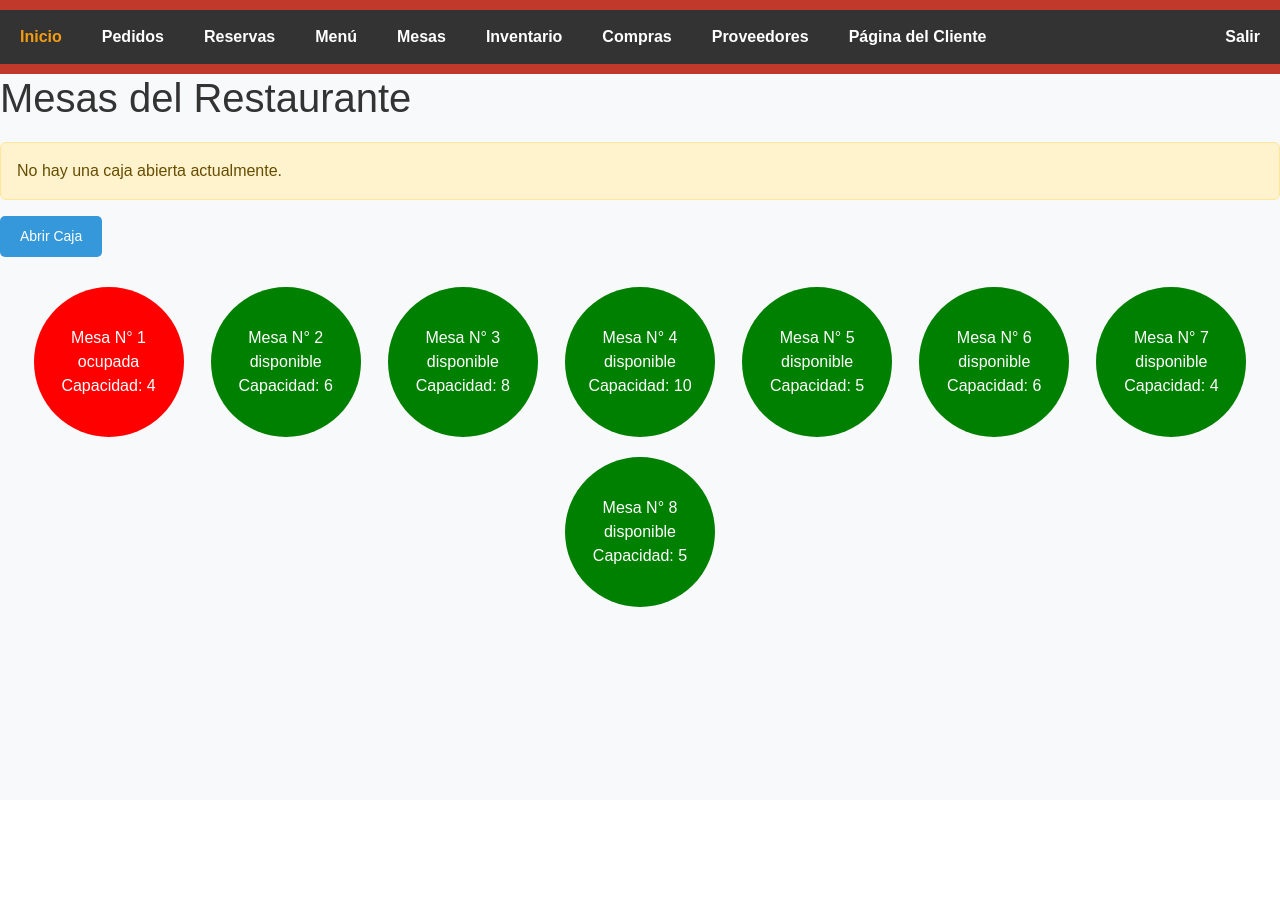
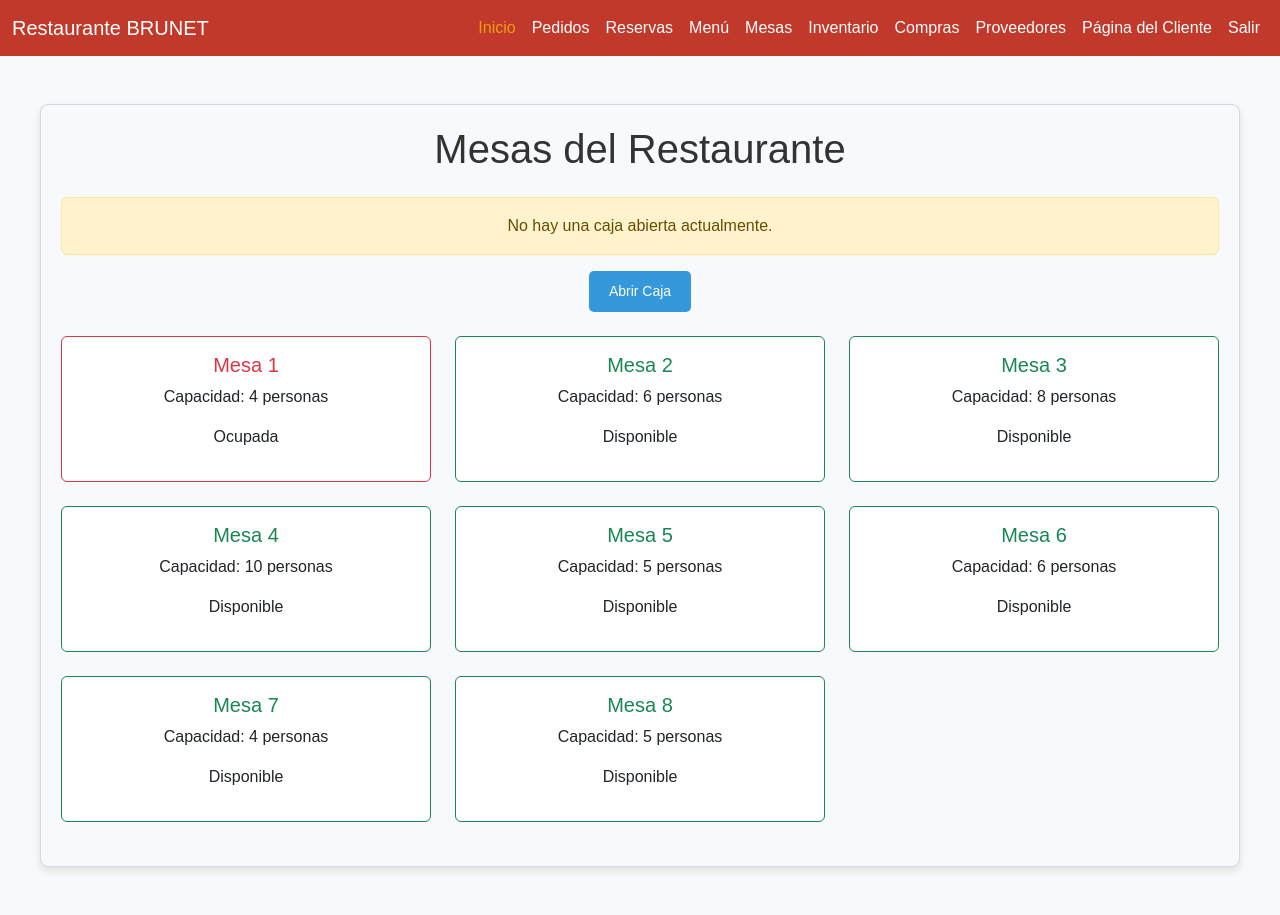
Before and after one commit to Leonelpescador/Bruenet-2.0, a Django app: page / in a window 1280 px wide. Before the commit the page ends 607 px from the top, so only its background shows below. Run offline with Django 5.2, Linux system fonts and the light colour scheme; a user stored in the database is signed in; data comes from the database, SQL or seed files in the repository; both versions use the stored data as it was after the commit.

Commit message:
estamos en proceso de adaptar la pagina para que se vea bien en celular.

```diff
--- a/brunet/restaurant/static/css/styles.css
+++ b/brunet/restaurant/static/css/styles.css
@@ -1,14 +1,19 @@
+/* Estilos básicos del cuerpo */
 body {
-    font-family: Arial, sans-serif;
-    background-color: #f0f0f5;
+    font-family: 'Poppins', sans-serif;
+    background-color: #f8f9fa;
+    color: #333;
     margin: 0;
     padding: 0;
 }
 
+/* Estilos para la navegación */
 header nav ul {
     list-style: none;
     padding: 0;
+    margin: 0;
     display: flex;
+    flex-wrap: wrap;
     background-color: #333;
 }
 
@@ -22,12 +27,75 @@ header nav ul li a {
     padding: 15px 20px;
     text-decoration: none;
     display: block;
+    text-align: center;
 }
 
 header nav ul li a:hover {
     background-color: #555;
 }
 
+/* Estilos para la barra de navegación con Bootstrap */
+.navbar {
+    background-color: #c0392b;
+}
+
+.navbar-brand, .nav-link {
+    color: #fff !important;
+}
+
+.navbar-nav .nav-link:hover, .navbar-nav .nav-item.active .nav-link {
+    color: #f39c12 !important;
+}
+
+/* Estilos para el contenedor principal */
+.container {
+    background-color: #f7f9fc;
+    border: 1px solid #d1dbe5;
+    border-radius: 8px;
+    box-shadow: 0 4px 8px rgba(0, 0, 0, 0.1);
+    padding: 20px;
+    margin: 20px auto;
+    max-width: 1200px;
+}
+
+/* Estilos para los botones */
+.btn {
+    background-color: #3498db;
+    color: #fff;
+    padding: 10px 20px;
+    border-radius: 5px;
+    border: none;
+    cursor: pointer;
+    font-size: 14px;
+    text-align: center;
+    text-decoration: none;
+    display: inline-block;
+    transition: background-color 0.3s ease;
+}
+
+.btn:hover {
+    background-color: #2980b9;
+}
+
+/* Estilos responsivos para la navegación */
+@media (max-width: 768px) {
+    header nav ul {
+        flex-direction: column;
+        align-items: stretch;
+    }
+
+    .navbar-nav {
+        text-align: center;
+        width: 100%;
+    }
+
+    .navbar-nav .nav-item {
+        margin-bottom: 10px;
+        width: 100%;
+    }
+}
+
+/* Estilos para las mesas */
 .mesas {
     display: flex;
     justify-content: space-around;
--- a/brunet/restaurant/templates/base.html
+++ b/brunet/restaurant/templates/base.html
@@ -4,127 +4,65 @@
 <head>
     <meta charset="UTF-8">
     <meta name="viewport" content="width=device-width, initial-scale=1.0">
-    <title>Restaurante Brunet</title>
+
+    <!-- Bloque de título que puede ser reemplazado por las plantillas que extiendan esta -->
+    <title>{% block title %}Restaurante Brunet{% endblock %}</title>
+
+    <!-- Inclusión de Bootstrap CSS -->
+    <link href="https://cdn.jsdelivr.net/npm/bootstrap@5.3.0/dist/css/bootstrap.min.css" rel="stylesheet">
     <link rel="stylesheet" href="{% static 'css/styles.css' %}">
-    <link href="https://cdn.jsdelivr.net/npm/bootstrap@5.3.0/dist/css/bootstrap.min.css" rel="stylesheet">
-    <style>
-        body {
-            font-family: 'Poppins', sans-serif;
-            background-color: #f8f9fa;
-            color: #333;
-        }
 
-        header {
-            background-color: #c0392b;
-            padding: 10px 0;
-        }
-
-        nav ul {
-            list-style-type: none;
-            margin: 0;
-            padding: 0;
-            display: flex;
-            justify-content: center;
-        }
-
-        nav ul li {
-            margin: 0 15px;
-        }
-
-        nav ul li a {
-            color: #fff;
-            text-decoration: none;
-            font-weight: bold;
-        }
-
-        nav ul li a:hover, nav ul li.active a {
-            color: #f39c12;
-        }
-
-        .container {
-            background-color: #f7f9fc;
-            border: 1px solid #d1dbe5;
-            border-radius: 8px;
-            box-shadow: 0 4px 8px rgba(0, 0, 0, 0.1);
-            padding: 20px;
-            margin: 20px auto;
-            max-width: 1200px;
-            font-family: 'Segoe UI', Tahoma, Geneva, Verdana, sans-serif;
-        }
-
-        .container h1 {
-            color: #2c3e50;
-            font-weight: 600;
-            text-align: center;
-            margin-bottom: 20px;
-        }
-
-        .table {
-            width: 100%;
-            border-collapse: collapse;
-            margin-top: 20px;
-        }
-
-        .table th, .table td {
-            border: 1px solid #d1dbe5;
-            padding: 10px;
-            text-align: left;
-            font-size: 14px;
-        }
-
-        .table th {
-            background-color: #eaf1f7;
-            color: #2c3e50;
-            font-weight: bold;
-        }
-
-        .table tr:nth-child(even) {
-            background-color: #f4f7fc;
-        }
-
-        .table tr:hover {
-            background-color: #e0ecf8;
-        }
-
-        .btn {
-            background-color: #3498db;
-            color: #fff;
-            padding: 10px 20px;
-            border-radius: 5px;
-            border: none;
-            cursor: pointer;
-            font-size: 14px;
-            text-align: center;
-            text-decoration: none;
-            display: inline-block;
-            transition: background-color 0.3s ease;
-        }
-
-        .btn:hover {
-            background-color: #2980b9;
-        }
-    </style>
+    <!-- Bloque adicional para incluir estilos específicos en otras páginas -->
+    {% block extra_head %}{% endblock %}
 </head>
 <body>
-    <header>
-        <nav>
-            <ul>
-                <li class="{% if request.resolver_match.url_name == 'home' %}active{% endif %}"><a href="{% url 'home' %}">Inicio</a></li>
-                <li class="{% if request.resolver_match.url_name == 'pedidos_activos' %}active{% endif %}"><a href="{% url 'pedidos_activos' %}">Pedidos</a></li>
-                <li class="{% if request.resolver_match.url_name == 'reservas' %}active{% endif %}"><a href="{% url 'reservas' %}">Reservas</a></li>
-                <li class="{% if request.resolver_match.url_name == 'listar_menu' %}active{% endif %}"><a href="{% url 'listar_menu' %}">Menú</a></li>
-                <li class="{% if request.resolver_match.url_name == 'lista_mesas' %}active{% endif %}"><a href="{% url 'lista_mesas' %}">Mesas</a></li>
-                <li class="{% if request.resolver_match.url_name == 'inventario' %}active{% endif %}"><a href="{% url 'inventario' %}">Inventario</a></li>
-                <li class="{% if request.resolver_match.url_name == 'compras' %}active{% endif %}"><a href="{% url 'compras' %}">Compras</a></li>
-                <li class="{% if request.resolver_match.url_name == 'proveedores' %}active{% endif %}"><a href="{% url 'proveedores' %}">Proveedores</a></li>
-                <li class="{% if request.resolver_match.url_name == 'cliente' %}active{% endif %}"><a href="{% url 'cliente' %}">Página del Cliente</a></li>
-                <li style="margin-left:auto;"><a href="{% url 'logout' %}">Salir</a></li>
-            </ul>
-        </nav>
-    </header>
+
+    <!-- Barra de navegación (Navbar) -->
+    <nav class="navbar navbar-expand-lg navbar-dark">
+        <div class="container-fluid">
+            <a class="navbar-brand" href="{% url 'home' %}">Restaurante BRUNET</a>
+            <button class="navbar-toggler" type="button" data-bs-toggle="collapse" data-bs-target="#navbarNav" aria-controls="navbarNav" aria-expanded="false" aria-label="Toggle navigation">
+                <span class="navbar-toggler-icon"></span>
+            </button>
+            <div class="collapse navbar-collapse" id="navbarNav">
+                <ul class="navbar-nav ms-auto">
+                    <!-- Elementos del menú de navegación -->
+                    <li class="nav-item {% if request.resolver_match.url_name == 'home' %}active{% endif %}">
+                        <a class="nav-link" href="{% url 'home' %}">Inicio</a>
+                    </li>
+                    <li class="nav-item {% if request.resolver_match.url_name == 'pedidos_activos' %}active{% endif %}">
+                        <a class="nav-link" href="{% url 'pedidos_activos' %}">Pedidos</a>
+                    </li>
+                    <li class="nav-item {% if request.resolver_match.url_name == 'reservas' %}active{% endif %}">
+                        <a class="nav-link" href="{% url 'reservas' %}">Reservas</a>
+                    </li>
+                    <li class="nav-item {% if request.resolver_match.url_name == 'listar_menu' %}active{% endif %}">
+                        <a class="nav-link" href="{% url 'listar_menu' %}">Menú</a></li>
+                    <li class="nav-item {% if request.resolver_match.url_name == 'lista_mesas' %}active{% endif %}">
+                        <a class="nav-link" href="{% url 'lista_mesas' %}">Mesas</a></li>
+                    <li class="nav-item {% if request.resolver_match.url_name == 'inventario' %}active{% endif %}">
+                        <a class="nav-link" href="{% url 'inventario' %}">Inventario</a></li>
+                    <li class="nav-item {% if request.resolver_match.url_name == 'compras' %}active{% endif %}">
+                        <a class="nav-link" href="{% url 'compras' %}">Compras</a></li>
+                    <li class="nav-item {% if request.resolver_match.url_name == 'proveedores' %}active{% endif %}">
+                        <a class="nav-link" href="{% url 'proveedores' %}">Proveedores</a></li>
+                    <li class="nav-item {% if request.resolver_match.url_name == 'cliente' %}active{% endif %}">
+                        <a class="nav-link" href="{% url 'cliente' %}">Página del Cliente</a></li>
+                    <li class="nav-item ms-auto">
+                        <a class="nav-link" href="{% url 'logout' %}">Salir</a>
+                    </li>
+                    <!-- Aquí puedes añadir un botón o funcionalidad adicional -->
+                </ul>
+            </div>
+        </div>
+    </nav>
+
+    <!-- Contenido principal de la página -->
     <main>
+        <!-- Bloque de contenido que puede ser reemplazado por las plantillas que extiendan esta -->
         {% block content %}
         {% if messages %}
+            <!-- Mostrar mensajes de éxito o error -->
             <div class="container mt-4">
                 {% for message in messages %}
                     <div class="alert alert-{{ message.tags }}">
@@ -134,38 +72,17 @@
             </div>
         {% endif %}
 
+        <!-- Contenedor principal para el contenido específico de cada página -->
         <div class="container">
             {% block page_content %}{% endblock %}
         </div>
         {% endblock %}
     </main>
-    <script>
-        document.addEventListener('DOMContentLoaded', function () {
-            const mesas = document.querySelectorAll('.mesa');
 
-            mesas.forEach(mesa => {
-                mesa.addEventListener('click', function (event) {
-                    event.stopPropagation();
-                    closeAllMenus();
+    <!-- Inclusión de Bootstrap JS -->
+    <script src="https://cdn.jsdelivr.net/npm/bootstrap@5.3.0/dist/js/bootstrap.bundle.min.js"></script>
 
-                    const menu = mesa.querySelector('.menu-desplegable');
-                    if (menu) {
-                        menu.style.display = 'block';
-                    }
-                });
-            });
-
-            document.addEventListener('click', function () {
-                closeAllMenus();
-            });
-
-            function closeAllMenus() {
-                const menus = document.querySelectorAll('.menu-desplegable');
-                menus.forEach(menu => {
-                    menu.style.display = 'none';
-                });
-            }
-        });
-    </script>
+    <!-- Bloque adicional para incluir scripts específicos en otras páginas -->
+    {% block extra_js %}{% endblock %}
 </body>
 </html>
--- a/brunet/restaurant/templates/home.html
+++ b/brunet/restaurant/templates/home.html
@@ -1,66 +1,67 @@
 {% extends 'base.html' %}
 
 {% block content %}
-<h1>Mesas del Restaurante</h1>
+<div class="container my-5">
+    <h1 class="text-center mb-4">Mesas del Restaurante</h1>
 
-<div class="caja-container" style="margin-top: 20px;">
+    <div class="caja-container mb-4">
         {% if not caja_abierta %}
-        <div class="alert alert-warning">
+            <div class="alert alert-warning text-center">
                 No hay una caja abierta actualmente.
             </div>
+            <div class="text-center">
                 <a href="{% url 'apertura_caja' %}" class="btn btn-success">Abrir Caja</a>
+            </div>
         {% else %}
-        <div class="alert alert-success">
+            <div class="alert alert-success text-center">
                 Caja abierta por {{ caja_abierta.usuario.username }} desde {{ caja_abierta.apertura|date:"d/m/Y H:i" }}
             </div>
-
+            <div class="d-flex justify-content-center gap-2">
                 {% if caja_abierta.transacciones.exists %}
                     <a href="{% url 'consulta_caja' caja_abierta.id %}" class="btn btn-primary">Consultar Caja</a>
                 {% else %}
                     <button type="button" class="btn btn-primary" onclick="alert('No hay movimientos registrados en esta caja.');">Consultar Caja</button>
                 {% endif %}
-
                 <a href="{% url 'cierre_caja' caja_abierta.id %}" class="btn btn-danger" onclick="return confirm('¿Estás seguro de que deseas cerrar la caja?');">Cerrar Caja</a>
+            </div>
         {% endif %}
     </div>
 
-<div class="mesas">
+    <div class="row">
         {% for mesa in mesas %}
-    <div class="mesa
-    {% if mesa.estado == 'ocupada' %}
-        ocupada
-    {% elif mesa.estado == 'reservada' %}
-        reservada
-    {% else %}
-        disponible
-    {% endif %}">
-        Mesa N° {{ mesa.numero_mesa }}<br>{{ mesa.estado }}<br>Capacidad: {{ mesa.capacidad }}
-        <div class="menu-desplegable">
+            <div class="col-md-4 mb-4">
+                <div class="card mesa-card {% if mesa.estado == 'disponible' %}border-success{% elif mesa.estado == 'ocupada' %}border-danger{% else %}border-warning{% endif %}">
+                    <div class="card-body text-center">
+                        <h5 class="card-title {% if mesa.estado == 'disponible' %}text-success{% elif mesa.estado == 'ocupada' %}text-danger{% else %}text-warning{% endif %}">
+                            Mesa {{ mesa.numero_mesa }}
+                        </h5>
+                        <p>Capacidad: {{ mesa.capacidad }} personas</p>
+                        <p>{{ mesa.get_estado_display }}</p>
+                    </div>
+                    <div class="menu-desplegable" style="display:none;">
                         {% if caja_abierta %}
-                <a href="{% url 'crear_pedido' mesa_id=mesa.id %}" class="btn btn-custom" aria-label="Crear pedido para la mesa {{ mesa.numero_mesa }}">Crear Pedido</a>
-
-                <a href="{% url 'pedidos_activos' %}" class="btn btn-custom" aria-label="Ver pedidos activos">Ver Pedidos</a>
-
-                <a href="{% url 'crear_reserva' %}" class="btn btn-custom" aria-label="Crear reserva para la mesa {{ mesa.numero_mesa }}">Crear Reserva</a>
-
-                <a href="{% url 'editar_mesa' mesa.id %}" class="btn btn-custom" aria-label="Cambiar estado de mesa {{ mesa.numero_mesa }}">Editar Mesa</a>
-
+                            <a href="{% url 'crear_pedido' mesa_id=mesa.id %}" class="btn btn-custom">Crear Pedido</a>
+                            <a href="{% url 'pedidos_activos' %}" class="btn btn-custom">Ver Pedidos</a>
+                            <a href="{% url 'crear_reserva' %}" class="btn btn-custom">Crear Reserva</a>
+                            <a href="{% url 'editar_mesa' mesa.id %}" class="btn btn-custom">Editar Mesa</a>
                             {% if mesa.estado == 'ocupada' and mesa.pedido_actual %}
-                    <a href="{% url 'registrar_pago' mesa.pedido_actual.id %}" class="btn btn-custom btn-success" aria-label="Registrar pago para el pedido actual">Registrar Pago</a>
+                                <a href="{% url 'registrar_pago' mesa.pedido_actual.id %}" class="btn btn-custom btn-success">Registrar Pago</a>
                             {% endif %}
                         {% else %}
                             <a href="#" class="btn btn-custom btn-disabled" aria-disabled="true">Caja Cerrada</a>
                         {% endif %}
                     </div>
                 </div>
+            </div>
         {% endfor %}
+    </div>
 </div>
 {% endblock %}
 
 {% block extra_js %}
 <script>
     document.addEventListener('DOMContentLoaded', function () {
-        const mesas = document.querySelectorAll('.mesa');
+        const mesas = document.querySelectorAll('.mesa-card');
 
         mesas.forEach(mesa => {
             mesa.addEventListener('click', function (event) {
--- a/brunet/restaurant/templates/login.html
+++ b/brunet/restaurant/templates/login.html
@@ -4,7 +4,7 @@
     <meta charset="UTF-8">
     <meta name="viewport" content="width=device-width, initial-scale=1.0">
     <title>Iniciar Sesión - BRUNET</title>
-    {% load static %} <!-- Asegúrate de que esta línea esté correctamente incluida -->
+    {% load static %}
     <style>
         body {
             font-family: 'Arial', sans-serif;
```
Also changed, not shown: other parts of brunet/restaurant/static/css/styles.css (+67 -3 lines), brunet/restaurant/templates/menu/listar_menu.html (+9 -1 lines), brunet/db.sqlite3, brunet/media/menu_images/IMG-20240721-WA0001.jpg (added). Lines whose indentation alone changed are shown as unchanged.
